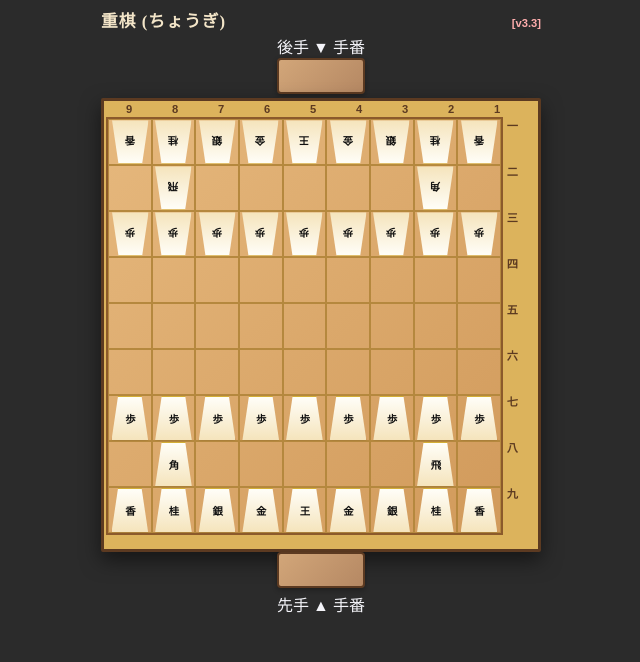
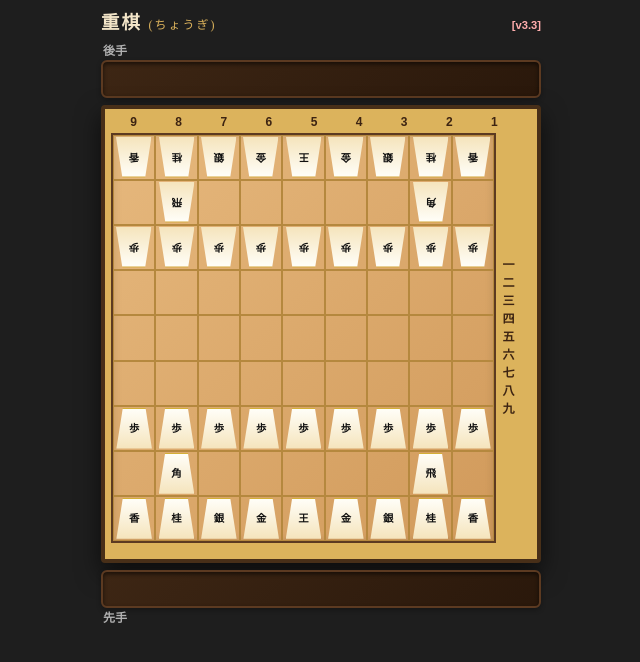
Before and after one commit to ezonomad110/game, a plain HTML site: page index.html in a window 1280 px wide. Shown: the whole page, without its empty margins (319-959 px from the left). Drawn offline with Linux system fonts and the light colour scheme.

Commit message:
Refine CSS styles for layout and appearance
Updated styles for various elements including body, headers, and player HUD. Enhanced visual aspects such as padding, margins, and colors.

```diff
--- a/style.css
+++ b/style.css
@@ -1,8 +1,8 @@
 body {
-    font-family: "Hiragino Mincho ProN", "Yu Mincho", serif;
-    background-color: #2b2b2b;
+    font-family: "Hiragino Mincho ProN", "Yu Mincho", "MS Mincho", serif;
+    background-color: #1e1e1e;
     margin: 0;
-    padding: 6px;
+    padding: 8px;
     display: flex;
     flex-direction: column;
     align-items: center;
@@ -16,66 +16,96 @@ body {
     align-items: baseline;
     width: 100%;
     max-width: 440px;
-    padding: 0 4px;
+    padding: 0 4px 4px 4px;
 }
-h1 { font-size: 1.05rem; margin: 2px 0; color: #f3e5c8; letter-spacing: 1px; }
+h1 { font-size: 1.15rem; margin: 0; color: #f3e5c8; letter-spacing: 2px; }
+.header-ruby { font-size: 0.75rem; font-weight: normal; color: #dcb35c; }
 .version-badge { font-size: 0.7rem; color: #ffadad; font-weight: bold; font-family: sans-serif; }
-#status { font-size: 0.9rem; margin-bottom: 4px; font-weight: bold; color: #ffadad; min-height: 1.3em; text-align: center; }
 
-/* 持ち駒エリア */
+/* プレイヤーHUD＆持ち駒トレイの洗練 */
+.player-hud {
+    width: 100%;
+    max-width: 440px;
+    display: flex;
+    flex-direction: column;
+    margin: 3px 0;
+}
+.hud-info {
+    display: flex;
+    justify-content: space-between;
+    align-items: center;
+    font-size: 0.75rem;
+    font-weight: bold;
+    color: #b0b0b0;
+    padding: 0 2px;
+    margin-bottom: 2px;
+    font-family: sans-serif;
+}
+.player-hud.active .turn-indicator {
+    color: #ffadad;
+    animation: pulse-turn 1.5s infinite;
+}
+.player-hud:not(.active) .turn-indicator {
+    opacity: 0;
+}
+@keyframes pulse-turn {
+    0% { opacity: 0.6; }
+    50% { opacity: 1; text-shadow: 0 0 6px rgba(255,173,173,0.8); }
+    100% { opacity: 0.6; }
+}
+
 .hand-container {
     width: 100%;
-    max-width: 440px;
-    min-height: 36px;
-    background: linear-gradient(135deg, #d2a679, #b58863);
+    min-height: 38px;
+    background: linear-gradient(135deg, #3d2614, #2a180b);
     border: 2px solid #5c3a21;
-    border-radius: 4px;
+    border-radius: 6px;
     display: flex;
     align-items: center;
-    padding: 3px 6px;
+    padding: 4px 6px;
     box-sizing: border-box;
-    margin-bottom: 4px;
-    box-shadow: 0 2px 5px rgba(0,0,0,0.3);
+    box-shadow: inset 0 2px 4px rgba(0,0,0,0.6), 0 2px 5px rgba(0,0,0,0.3);
 }
-.hand-label { font-size: 0.7rem; font-weight: bold; margin-right: 4px; color: #2c1d0c; font-family: sans-serif; }
-.hand-pieces-inner { display: flex; flex-wrap: wrap; gap: 3px; }
+.hand-pieces-inner { display: flex; flex-wrap: wrap; gap: 4px; width: 100%; min-height: 26px; align-items: center; }
 .gote-pieces { transform: rotate(180deg); }
 
 .hand-piece {
-    padding: 2px 6px;
-    background: #fff8dc;
+    padding: 2px 7px;
+    background: linear-gradient(to bottom, #fffef0, #f2e2bc);
     border: 1px solid #8b5a2b;
-    border-radius: 2px;
+    border-radius: 3px;
     font-size: 0.75rem;
     font-weight: bold;
-    color: #000;
+    color: #111;
     cursor: pointer;
+    box-shadow: 0 1px 2px rgba(0,0,0,0.3);
 }
-.hand-piece.selected { background-color: #ffeb3b; border-color: #d32f2f; transform: scale(1.05); }
+.hand-piece.selected { background-color: #ffeb3b; border-color: #d32f2f; transform: scale(1.08); }
 
-/* 将棋盤の外枠（座標用） */
+/* 將棋盤外枠と美しい余白・座標バランス */
 .shogi-board-wrapper {
     display: flex;
     flex-direction: column;
     align-items: center;
     background-color: #dcb35c;
-    border: 3px solid #5c3a21;
-    padding: 2px 18px 18px 2px;
-    box-shadow: 0 8px 20px rgba(0,0,0,0.5);
-    border-radius: 2px;
+    border: 4px solid #482f18;
+    padding: 6px 20px 20px 6px;
+    box-shadow: 0 10px 25px rgba(0,0,0,0.6);
+    border-radius: 4px;
     max-width: 440px;
     width: 100%;
     box-sizing: border-box;
+    margin: 4px 0;
 }
 .coords-top {
     display: grid;
     grid-template-columns: repeat(9, 1fr);
     width: 100%;
     text-align: center;
-    font-size: 0.7rem;
-    color: #5c3a21;
+    font-size: 0.75rem;
+    color: #3d2412;
     font-weight: bold;
-    margin-bottom: 2px;
+    margin-bottom: 4px;
     font-family: sans-serif;
 }
 .board-with-side {
@@ -87,11 +117,12 @@ h1 { font-size: 1.05rem; margin: 2px 0; color: #f3e5c8; letter-spacing: 1px; }
     display: grid;
     grid-template-rows: repeat(9, 1fr);
     text-align: center;
-    font-size: 0.7rem;
-    color: #5c3a21;
+    font-size: 0.75rem;
+    color: #3d2412;
     font-weight: bold;
-    width: 16px;
-    margin-left: 2px;
+    width: 18px;
+    margin-left: 4px;
+    align-self: center;
 }
 
 #board-container {
@@ -101,7 +132,8 @@ h1 { font-size: 1.05rem; margin: 2px 0; color: #f3e5c8; letter-spacing: 1px; }
     display: grid;
     grid-template-columns: repeat(9, 1fr);
     grid-template-rows: repeat(9, 1fr);
-    border: 2px solid #8b5a2b;
+    border: 2px solid #5c3a21;
+    box-shadow: inset 0 0 10px rgba(0,0,0,0.15);
 }
 .cell {
     border: 1px solid #b5883e;
@@ -112,17 +144,19 @@ h1 { font-size: 1.05rem; margin: 2px 0; color: #f3e5c8; letter-spacing: 1px; }
     cursor: pointer;
     user-select: none;
 }
-.cell.selected { background-color: rgba(255, 235, 59, 0.6); }
+.cell.selected { background-color: rgba(255, 235, 59, 0.65); }
 .cell.movable { background-color: rgba(46, 204, 113, 0.35); }
 .cell.movable::after {
     content: '';
     position: absolute;
-    width: 6px;
-    height: 6px;
+    width: 7px;
+    height: 7px;
     background-color: #27ae60;
     border-radius: 50%;
+    box-shadow: 0 0 4px #27ae60;
 }
 
+/* 駒のデザイン＆複数合体時の2x2グリッド調整 */
 .piece {
     width: 88%;
     height: 92%;
@@ -130,33 +164,43 @@ h1 { font-size: 1.05rem; margin: 2px 0; color: #f3e5c8; letter-spacing: 1px; }
     border-top: 1px solid #d4af37;
     clip-path: polygon(18% 0%, 82% 0%, 100% 100%, 0% 100%);
     display: flex;
-    flex-direction: column;
     justify-content: center;
     align-items: center;
-    box-shadow: 0 2px 4px rgba(0,0,0,0.3);
+    box-shadow: 0 2px 4px rgba(0,0,0,0.35);
     position: relative;
-    padding-top: 3px;
 }
 .piece.sente { color: #111; }
 .piece.gote { color: #111; transform: rotate(180deg); }
 
 .piece.merged {
     background: linear-gradient(to bottom, #fffbeb, #fae19c);
-    box-shadow: 0 0 6px rgba(212, 175, 55, 0.8);
+    box-shadow: 0 0 8px rgba(212, 175, 55, 0.85);
 }
 .piece.merged::before {
     content: '★';
     position: absolute;
-    top: 2px;
+    top: 1px;
     right: calc(50% - 4px);
     font-size: 0.45rem;
     color: #d4af37;
+    z-index: 2;
+}
+
+/* 複数合体時のグリッドコンテナ */
+.piece-grid {
+    display: grid;
+    grid-template-columns: repeat(2, 1fr);
+    grid-template-rows: repeat(2, 1fr);
+    width: 80%;
+    height: 75%;
+    align-items: center;
+    justify-items: center;
+    padding-top: 4px;
 }
 
 .sub-piece {
     font-size: 0.65rem;
     font-weight: bold;
-    line-height: 1.05;
-    letter-spacing: -1px;
+    line-height: 1;
 }
 .promoted { color: #c0392b; }
```
